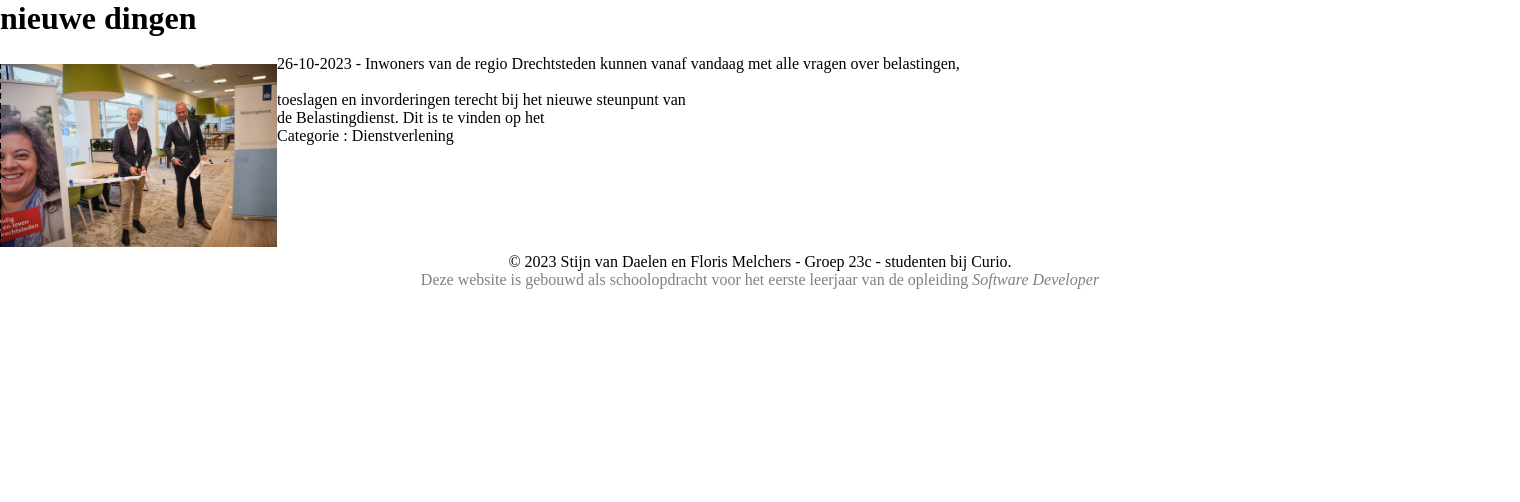
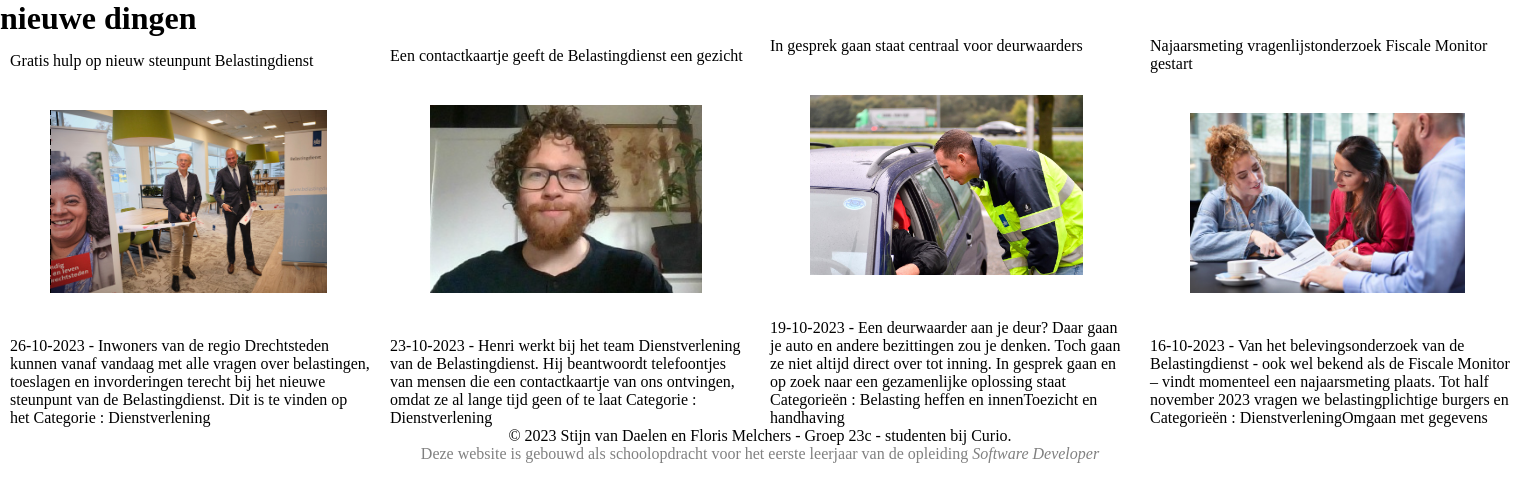
Before and after one commit to Floris29/PRA, a PHP site: page / in a window 1520 px wide. Shown: the part 97-599 px from the top of the page. Run offline with PHP 8.4, Linux system fonts and the light colour scheme.

Commit message:
Auto stash before merge of "main" and "origin/main"

```diff
--- a/css/style.css
+++ b/css/style.css
@@ -102,8 +102,19 @@ textarea{
 .dingen{
     display: flex;
     white-space: pre-line;
+    align-items: flex-end;
+
 }
+.padding{
 
+    padding-left:10px;
+    padding-right:10px;
+    white-space: normal;
+    width: 75%;
+}
+p img{
+    padding: 40px;
+}
 /*---------footer--------*/
 footer{
     text-align: center;
--- a/index.php
+++ b/index.php
@@ -16,43 +16,41 @@
 	<main>
 <h1>nieuwe dingen</h1>
 <div class="dingen">
-			<h2>
+
+			<p class="padding">
+				Gratis hulp op nieuw steunpunt Belastingdienst
 				<img src="img/Schermafbeelding 2023-11-02 085338.png" alt="bjorn meijer">
-			</h2>
-			<p>
-26-10-2023 - Inwoners van de regio Drechtsteden kunnen vanaf vandaag met alle vragen over belastingen, <br>
-toeslagen en invorderingen terecht bij het nieuwe steunpunt van <br>de Belastingdienst. Dit is te vinden op het
+
+				26-10-2023 - Inwoners van de regio Drechtsteden kunnen vanaf vandaag met alle vragen over belastingen,
+				toeslagen en invorderingen terecht bij het nieuwe steunpunt van de Belastingdienst. Dit is te vinden op het
+				Categorie : Dienstverlening
+
+			</p>
+
+			<p class="padding">Een contactkaartje geeft de Belastingdienst een gezicht
+			<img src="img/henri.png " alt="henri">
+23-10-2023 - Henri werkt bij het team Dienstverlening van de Belastingdienst.
+ Hij beantwoordt telefoontjes van mensen die een contactkaartje van ons ontvingen,
+ omdat ze al lange tijd geen of te laat
 Categorie : Dienstverlening
 
 			</p>
 
-			<h2>
-				<img src="" alt="">
-			</h2>
-			<p>
+			<p class="padding">In gesprek gaan staat centraal voor deurwaarders
+			<img src="img/deurwaarder.png" alt="deurwaarder in gesprek">
+19-10-2023 - Een deurwaarder aan je deur? Daar gaan je auto en andere bezittingen zou je denken.
+ Toch gaan ze niet altijd direct over tot inning. In gesprek gaan en op zoek  naar een gezamenlijke oplossing staat
+Categorieën : Belasting heffen en innenToezicht en handhaving
 
 			</p>
-
-			<h2>
-				<img src="" alt="">
-			</h2>
-			<p>
-
+			<p class="padding">
+				Najaarsmeting vragenlijstonderzoek Fiscale Monitor gestart
+				<img src="img/foto3.png" alt="vergadering">
+				16-10-2023 - Van het belevingsonderzoek van de Belastingdienst -
+				 ook wel bekend als de Fiscale Monitor – vindt momenteel een najaarsmeting plaats.
+				  Tot half november 2023 vragen we belastingplichtige burgers en Categorieën : DienstverleningOmgaan met gegevens
 			</p>
 
-			<h2>
-				<img src="" alt="">
-			</h2>
-			<p>
-
-			</p>
-
-			<h2>
-				<img src="" alt="">
-			</h2>
-			<p>
-
-			</p>
 	</main>
 
 
```
Also changed, not shown: img/deurwaarder.png (added), img/foto3.png (added), img/henri.png (added).
